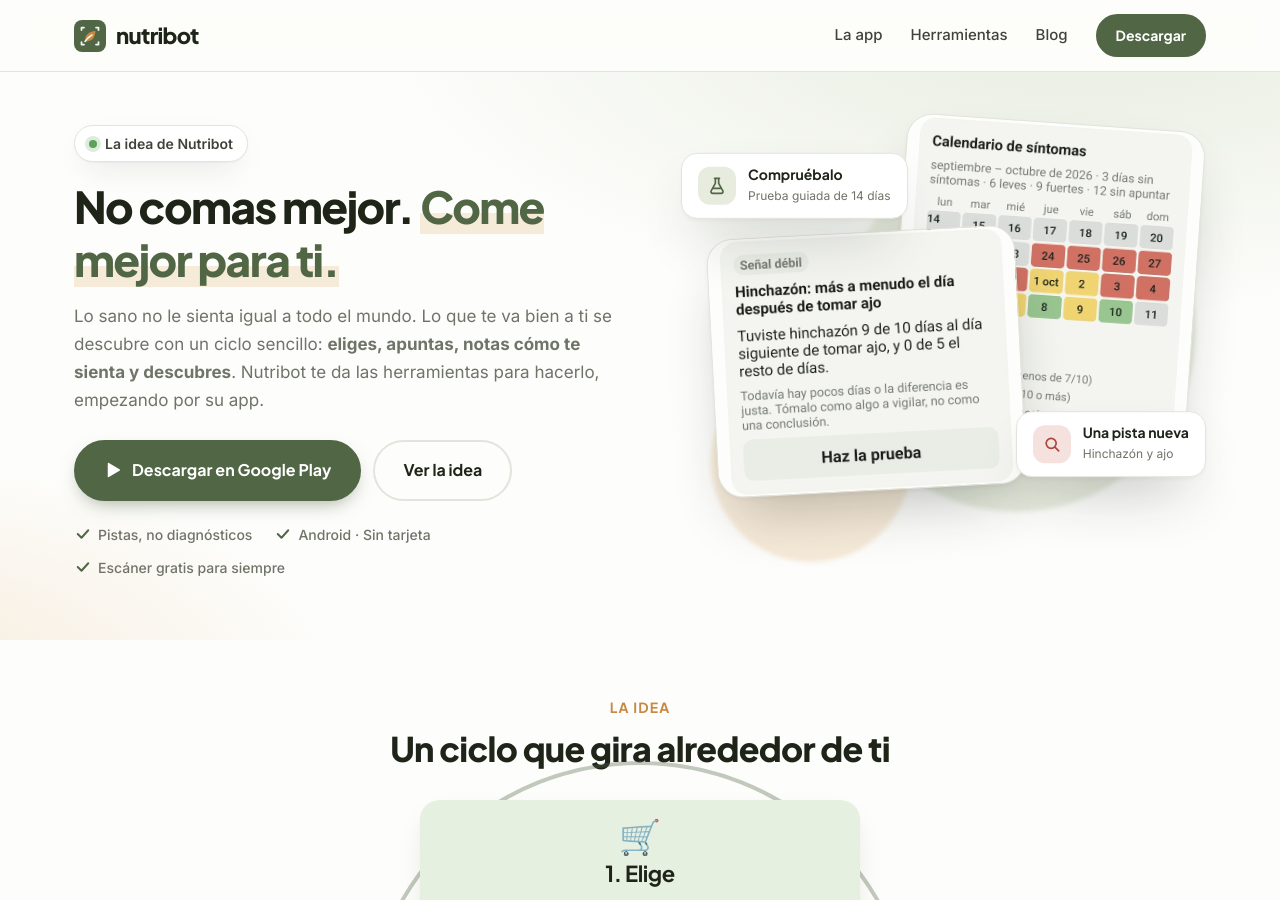
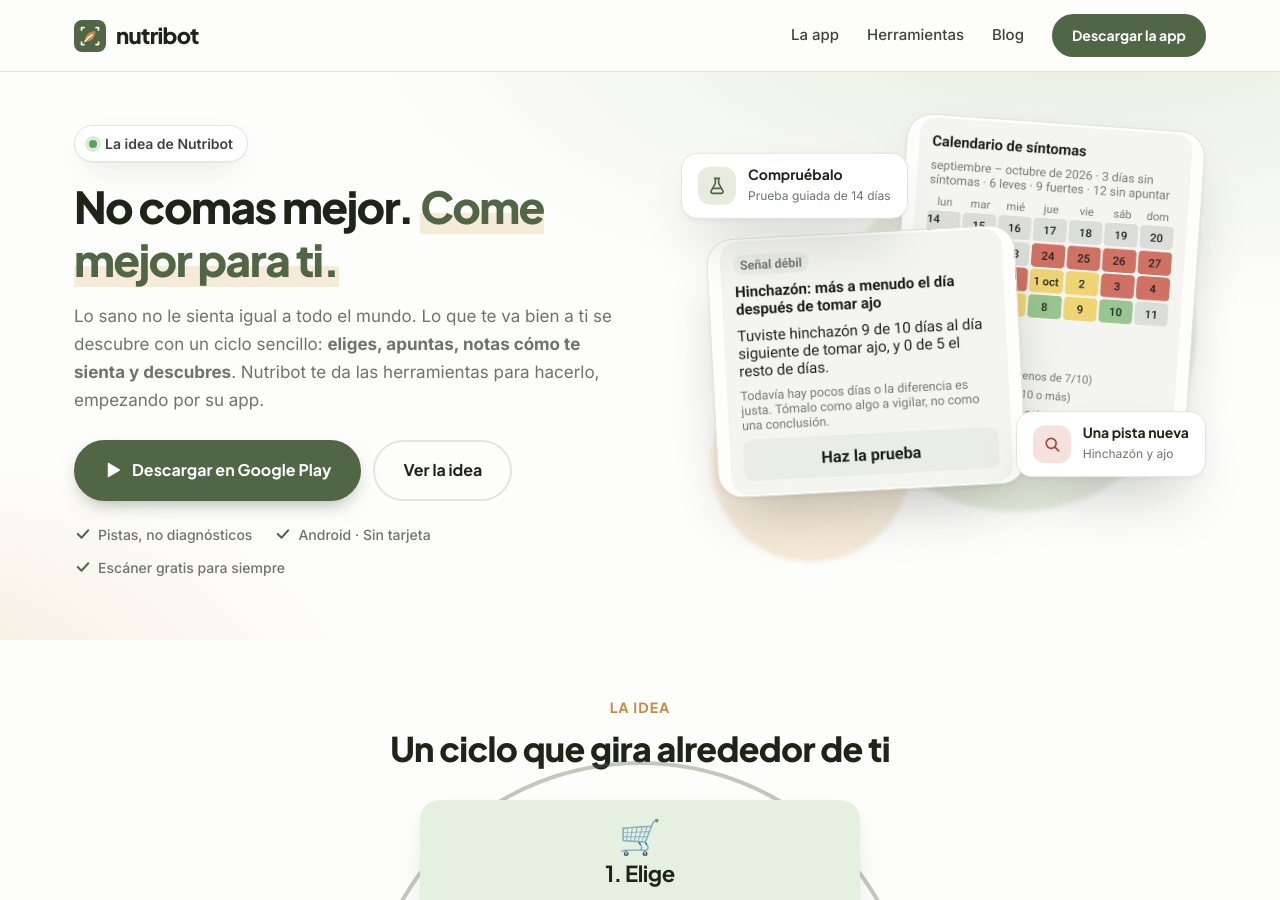
Before and after one commit to ferrodvilla-sys/nutribot-web, a Jekyll site: the page built from index.html, in a window 1280 px wide and 900 px high. Built offline with Jekyll 4.4.1, drawn with Linux system fonts in a browser that asks for light colours.

Commit message:
Botón de cabecera: «Descargar la app» en vez de «Descargar»
Co-Authored-By: Claude Opus 5.5 <noreply@anthropic.com>
Claude-Session: https://claude.ai/code/session_01KHzAHBjoiDPn1zciGgAkyY

```diff
--- a/_includes/header.html
+++ b/_includes/header.html
@@ -5,8 +5,8 @@
       <a href="{{ '/#funciones' | relative_url }}">La app</a>
       <a class="nav-keep" href="{{ '/herramientas/' | relative_url }}">Herramientas</a>
       <a href="{{ '/blog/' | relative_url }}">Blog</a>
-      {% comment %}En las herramientas para negocios el botón «Descargar» confunde con descargar el PDF.{% endcomment %}
-      {% unless page.sin_boton_app %}<a class="btn btn-sm" href="{{ site.play_store_url }}">Descargar</a>{% endunless %}
+      {% comment %}En las herramientas para negocios el botón confunde con descargar el PDF; en el resto dice «Descargar la app».{% endcomment %}
+      {% unless page.sin_boton_app %}<a class="btn btn-sm" href="{{ site.play_store_url }}">Descargar la app</a>{% endunless %}
     </div>
   </div>
 </nav>
```
